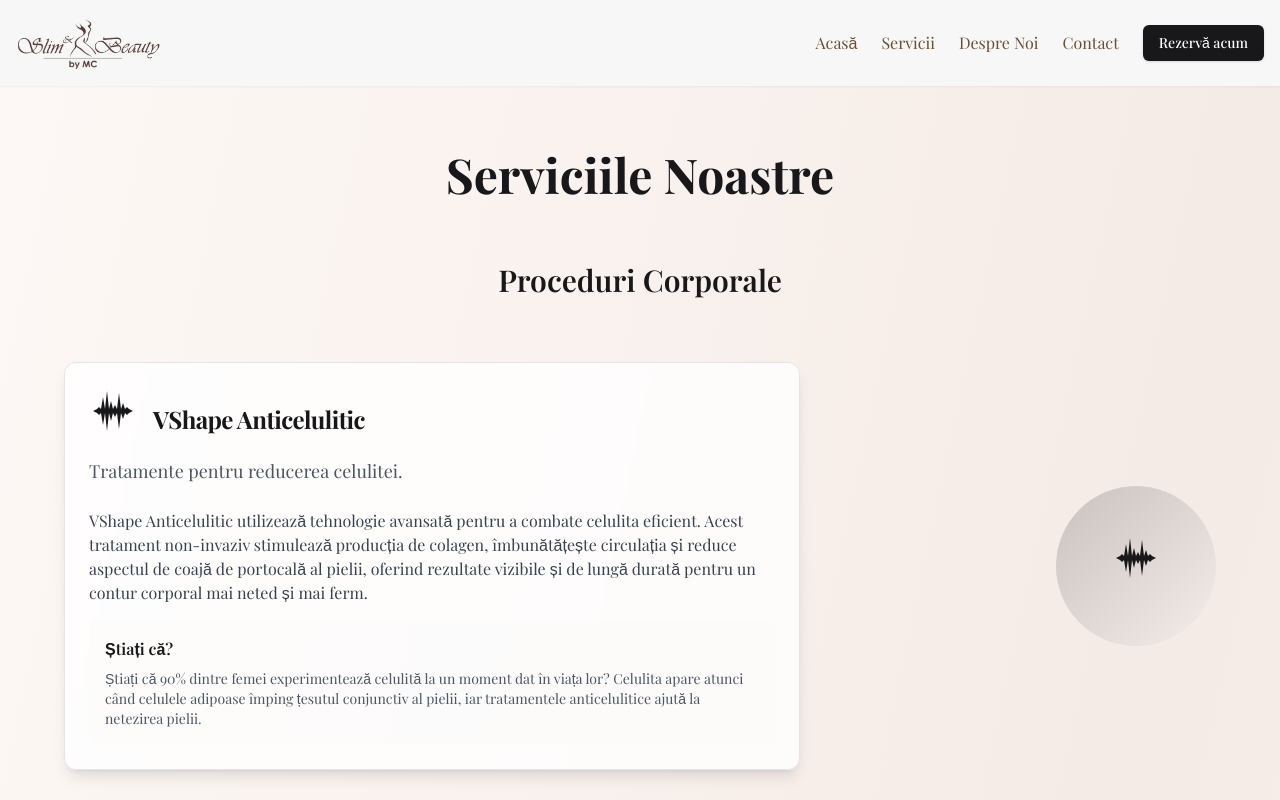
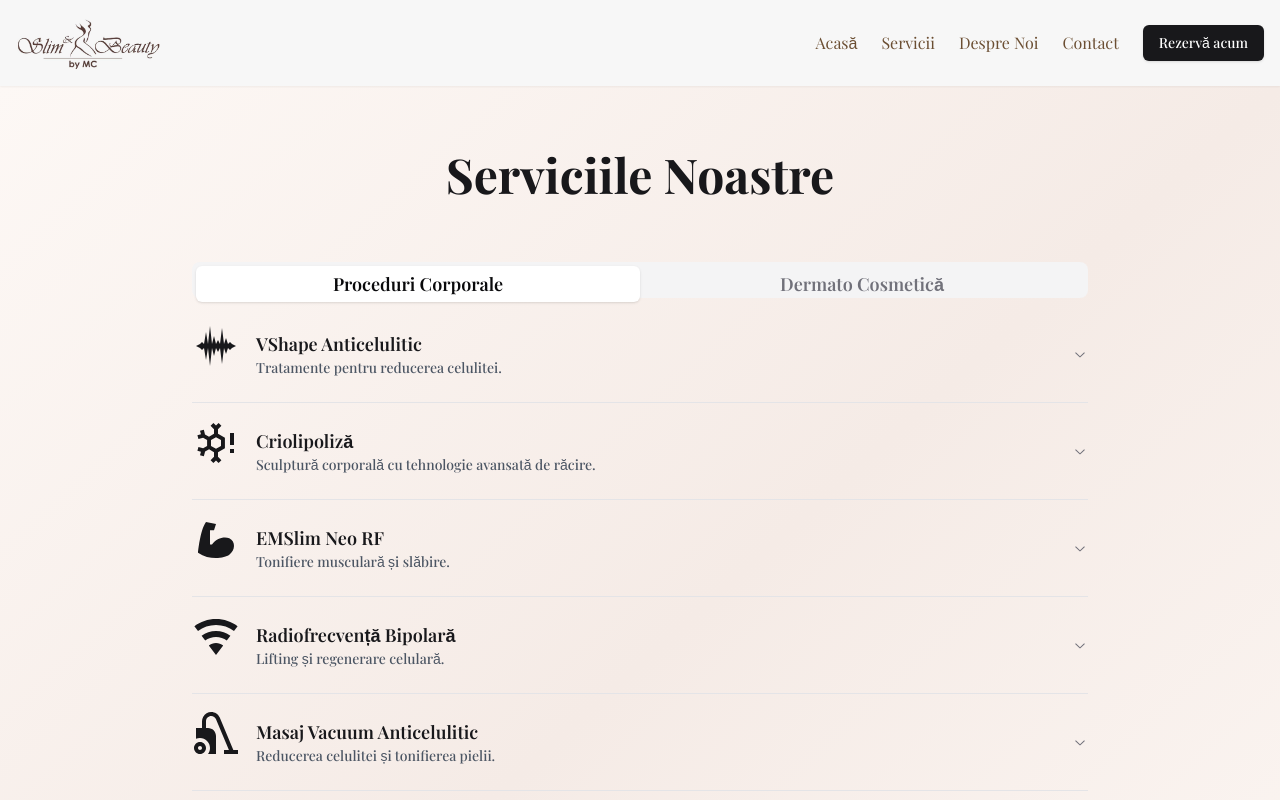
Before and after one commit to sinan2000/slim_beauty, a Next.js app: page /servicii in a window 1280 px wide. Shown: the top 800 px of the page. Built offline with nearby package versions, Linux system fonts and the light colour scheme; a web font is replaced by a local one.

Commit message:
finished services page

```diff
--- a/app/servicii/page.tsx
+++ b/app/servicii/page.tsx
@@ -1,8 +1,10 @@
 'use client'
 
-import React from 'react'
-import { motion } from 'framer-motion'
+import React, { useState } from 'react'
+import { motion, AnimatePresence } from 'framer-motion'
 import { Card, CardContent, CardDescription, CardHeader, CardTitle } from "@/components/ui/card"
+import { Tabs, TabsContent, TabsList, TabsTrigger } from "@/components/ui/tabs"
+import { Accordion, AccordionContent, AccordionItem, AccordionTrigger } from "@/components/ui/accordion"
 import { services } from '@/lib/data'
 
 interface Service {
@@ -13,80 +15,78 @@ interface Service {
   fact: string;
 }
 
-const ServiceCard = ({ service, index, category }: { service: Service; index: number; category: string }) => {
-    const isBodyTreatment = category === "Proceduri Corporale"
-
-    return (
-        <motion.div
-            initial={{ opacity: 0, x: isBodyTreatment ? -50 : 50 }}
-            animate={{ opacity: 1, x: 0 }}
-            transition={{ duration: 0.5, delay: index * 0.1 }}
-            className={`flex flex-col lg:flex-row items-center ${isBodyTreatment ? '' : 'lg:flex-row-reverse'} mb-16`}
-        >
-            <div className={`lg:w-2/3 ${isBodyTreatment ? 'lg:pr-8' : 'lg:pl-8'}`}>
-                <Card className="bg-white/80 backdrop-blur-sm shadow-lg hover:shadow-xl transition-all duration-300 hover:bg-primary/10">
-                    <CardHeader>
-                        <div className="flex items-center space-x-4">
+const ServiceAccordionItem = ({ service }: { service: Service }) => (
+  <AccordionItem value={service.title}>
+    <AccordionTrigger className="hover:no-underline">
+      <div className="flex items-center space-x-4 w-full text-left">
         {service.icon}
-                            <CardTitle className="text-2xl font-bold text-primary">{service.title}</CardTitle>
+        <div>
+          <h3 className="text-lg font-semibold text-primary">{service.title}</h3>
+          <p className="text-sm text-gray-600">{service.shortDescription}</p>
         </div>
-                        <CardDescription className="text-lg text-gray-600">{service.shortDescription}</CardDescription>
-                    </CardHeader>
-                    <CardContent>
+      </div>
+    </AccordionTrigger>
+    <AccordionContent>
+      <Card className="bg-white/80 backdrop-blur-sm shadow-lg transition-all duration-300">
+        <CardContent className="pt-6">
           <p className="text-gray-700 mb-4">{service.longDescription}</p>
-                        <div className="bg-secondary/20 p-4 rounded-lg">
+          <div className="bg-primary/10 p-4 rounded-lg border border-primary/20">
             <h4 className="font-semibold text-primary mb-2">Știați că?</h4>
-                            <p className="text-sm text-gray-600">{service.fact}</p>
+            <p className="text-sm text-gray-700">{service.fact}</p>
           </div>
         </CardContent>
       </Card>
-            </div>
-            <div className={`lg:w-1/3 flex justify-center items-center ${isBodyTreatment ? 'lg:justify-end' : 'lg:justify-start'} mt-8 lg:mt-0`}>
-                <div className="w-40 h-40 rounded-full bg-gradient-to-br from-primary/20 to-secondary/20 flex items-center justify-center">
-                    {service.icon}
-                </div>
-            </div>
-        </motion.div>
-    )
-}
-
-const CategoryHeader = ({ category }: { category: string }) => (
-    <motion.div
-        initial={{ opacity: 0, y: -50 }}
-        animate={{ opacity: 1, y: 0 }}
-        transition={{ duration: 0.5 }}
-        className="flex flex-col items-center mb-16"
-    >
-        <h2 className="text-3xl font-semibold text-center text-primary">{category}</h2>
-    </motion.div>
+    </AccordionContent>
+  </AccordionItem>
 )
 
 export default function ServicesPage() {
+  const [activeTab, setActiveTab] = useState(services[0].category)
+
   return (
     <div className="min-h-screen bg-gradient-to-br from-[#FDF8F5] via-[#F5EBE6] to-[#FDF8F5] py-16 px-4 sm:px-6 lg:px-8">
-            <div className="max-w-6xl mx-auto">
+      <div className="max-w-4xl mx-auto">
         <motion.h1
           initial={{ opacity: 0, y: -50 }}
           animate={{ opacity: 1, y: 0 }}
-
           transition={{ duration: 0.5 }}
           className="text-4xl md:text-5xl font-bold text-center mb-16 text-primary"
         >
           Serviciile Noastre
         </motion.h1>
-                {services.map((category, categoryIndex) => (
-                    <React.Fragment key={category.category}>
-                        <CategoryHeader category={category.category} />
-                        {category.items.map((service, index) => (
-                            <ServiceCard key={service.title} service={service} index={index} category={category.category} />
+
+        <Tabs defaultValue={services[0].category} className="w-full" onValueChange={setActiveTab}>
+          <TabsList className="grid w-full grid-cols-2">
+            {services.map((category) => (
+              <TabsTrigger
+                key={category.category}
+                value={category.category}
+                className="text-lg font-semibold"
+              >
+                {category.category}
+              </TabsTrigger>
             ))}
-                        {categoryIndex < services.length - 1 && (
-                            <div className="flex justify-center my-16">
-                                <div className="w-32 h-1 bg-gradient-to-r from-primary to-secondary rounded-full"></div>
-                            </div>
-                        )}
-                    </React.Fragment>
+          </TabsList>
+          {services.map((category) => (
+            <TabsContent key={category.category} value={category.category}>
+              <AnimatePresence mode="wait">
+                <motion.div
+                  key={category.category}
+                  initial={{ opacity: 0, y: 20 }}
+                  animate={{ opacity: 1, y: 0 }}
+                  exit={{ opacity: 0, y: -20 }}
+                  transition={{ duration: 0.3 }}
+                >
+                  <Accordion type="single" collapsible className="w-full">
+                    {category.items.map((service) => (
+                      <ServiceAccordionItem key={service.title} service={service} />
                     ))}
+                  </Accordion>
+                </motion.div>
+              </AnimatePresence>
+            </TabsContent>
+          ))}
+        </Tabs>
       </div>
     </div>
   )
--- /dev/null
+++ b/components/ui/accordion.tsx
@@ -0,0 +1,57 @@
+"use client"
+
+import * as React from "react"
+import * as AccordionPrimitive from "@radix-ui/react-accordion"
+import { ChevronDownIcon } from "@radix-ui/react-icons"
+
+import { cn } from "@/lib/utils"
+
+const Accordion = AccordionPrimitive.Root
+
+const AccordionItem = React.forwardRef<
+  React.ElementRef<typeof AccordionPrimitive.Item>,
+  React.ComponentPropsWithoutRef<typeof AccordionPrimitive.Item>
+>(({ className, ...props }, ref) => (
+  <AccordionPrimitive.Item
+    ref={ref}
+    className={cn("border-b", className)}
+    {...props}
+  />
+))
+AccordionItem.displayName = "AccordionItem"
+
+const AccordionTrigger = React.forwardRef<
+  React.ElementRef<typeof AccordionPrimitive.Trigger>,
+  React.ComponentPropsWithoutRef<typeof AccordionPrimitive.Trigger>
+>(({ className, children, ...props }, ref) => (
+  <AccordionPrimitive.Header className="flex">
+    <AccordionPrimitive.Trigger
+      ref={ref}
+      className={cn(
+        "flex flex-1 items-center justify-between py-4 text-sm font-medium transition-all hover:underline [&[data-state=open]>svg]:rotate-180",
+        className
+      )}
+      {...props}
+    >
+      {children}
+      <ChevronDownIcon className="h-4 w-4 shrink-0 text-muted-foreground transition-transform duration-200" />
+    </AccordionPrimitive.Trigger>
+  </AccordionPrimitive.Header>
+))
+AccordionTrigger.displayName = AccordionPrimitive.Trigger.displayName
+
+const AccordionContent = React.forwardRef<
+  React.ElementRef<typeof AccordionPrimitive.Content>,
+  React.ComponentPropsWithoutRef<typeof AccordionPrimitive.Content>
+>(({ className, children, ...props }, ref) => (
+  <AccordionPrimitive.Content
+    ref={ref}
+    className="overflow-hidden text-sm data-[state=closed]:animate-accordion-up data-[state=open]:animate-accordion-down"
+    {...props}
+  >
+    <div className={cn("pb-4 pt-0", className)}>{children}</div>
+  </AccordionPrimitive.Content>
+))
+AccordionContent.displayName = AccordionPrimitive.Content.displayName
+
+export { Accordion, AccordionItem, AccordionTrigger, AccordionContent }
--- /dev/null
+++ b/components/ui/tabs.tsx
@@ -0,0 +1,55 @@
+"use client"
+
+import * as React from "react"
+import * as TabsPrimitive from "@radix-ui/react-tabs"
+
+import { cn } from "@/lib/utils"
+
+const Tabs = TabsPrimitive.Root
+
+const TabsList = React.forwardRef<
+  React.ElementRef<typeof TabsPrimitive.List>,
+  React.ComponentPropsWithoutRef<typeof TabsPrimitive.List>
+>(({ className, ...props }, ref) => (
+  <TabsPrimitive.List
+    ref={ref}
+    className={cn(
+      "inline-flex h-9 items-center justify-center rounded-lg bg-muted p-1 text-muted-foreground",
+      className
+    )}
+    {...props}
+  />
+))
+TabsList.displayName = TabsPrimitive.List.displayName
+
+const TabsTrigger = React.forwardRef<
+  React.ElementRef<typeof TabsPrimitive.Trigger>,
+  React.ComponentPropsWithoutRef<typeof TabsPrimitive.Trigger>
+>(({ className, ...props }, ref) => (
+  <TabsPrimitive.Trigger
+    ref={ref}
+    className={cn(
+      "inline-flex items-center justify-center whitespace-nowrap rounded-md px-3 py-1 text-sm font-medium ring-offset-background transition-all focus-visible:outline-none focus-visible:ring-2 focus-visible:ring-ring focus-visible:ring-offset-2 disabled:pointer-events-none disabled:opacity-50 data-[state=active]:bg-background data-[state=active]:text-foreground data-[state=active]:shadow",
+      className
+    )}
+    {...props}
+  />
+))
+TabsTrigger.displayName = TabsPrimitive.Trigger.displayName
+
+const TabsContent = React.forwardRef<
+  React.ElementRef<typeof TabsPrimitive.Content>,
+  React.ComponentPropsWithoutRef<typeof TabsPrimitive.Content>
+>(({ className, ...props }, ref) => (
+  <TabsPrimitive.Content
+    ref={ref}
+    className={cn(
+      "mt-2 ring-offset-background focus-visible:outline-none focus-visible:ring-2 focus-visible:ring-ring focus-visible:ring-offset-2",
+      className
+    )}
+    {...props}
+  />
+))
+TabsContent.displayName = TabsPrimitive.Content.displayName
+
+export { Tabs, TabsList, TabsTrigger, TabsContent }
--- a/package.json
+++ b/package.json
@@ -13,11 +13,13 @@
     "@mdi/js": "^7.4.47",
     "@mdi/react": "^1.6.1",
     "@next/bundle-analyzer": "^14.2.15",
+    "@radix-ui/react-accordion": "^1.2.1",
     "@radix-ui/react-icons": "^1.3.0",
     "@radix-ui/react-label": "^2.1.0",
     "@radix-ui/react-popover": "^1.1.2",
     "@radix-ui/react-select": "^2.1.2",
     "@radix-ui/react-slot": "^1.1.0",
+    "@radix-ui/react-tabs": "^1.1.1",
     "@vonage/server-sdk": "^3.18.0",
     "class-variance-authority": "^0.7.0",
     "clsx": "^2.1.1",
--- a/tailwind.config.ts
+++ b/tailwind.config.ts
@@ -9,9 +9,9 @@ const config: Config = {
   ],
   theme: {
   	extend: {
-		fontFamily: {
-			playfair: ['var(--font-playfair)'],
-		},
+  		fontFamily: {
+  			playfair: ['var(--font-playfair)']
+  		},
   		colors: {
   			background: 'hsl(var(--background))',
   			foreground: 'hsl(var(--foreground))',
@@ -58,6 +58,28 @@ const config: Config = {
   			lg: 'var(--radius)',
   			md: 'calc(var(--radius) - 2px)',
   			sm: 'calc(var(--radius) - 4px)'
+  		},
+  		keyframes: {
+  			'accordion-down': {
+  				from: {
+  					height: '0'
+  				},
+  				to: {
+  					height: 'var(--radix-accordion-content-height)'
+  				}
+  			},
+  			'accordion-up': {
+  				from: {
+  					height: 'var(--radix-accordion-content-height)'
+  				},
+  				to: {
+  					height: '0'
+  				}
+  			}
+  		},
+  		animation: {
+  			'accordion-down': 'accordion-down 0.2s ease-out',
+  			'accordion-up': 'accordion-up 0.2s ease-out'
   		}
   	}
   },
```
Also changed, not shown: 1 other file (tests, documents, lock files or other folders). Lines whose indentation alone changed are shown as unchanged.
